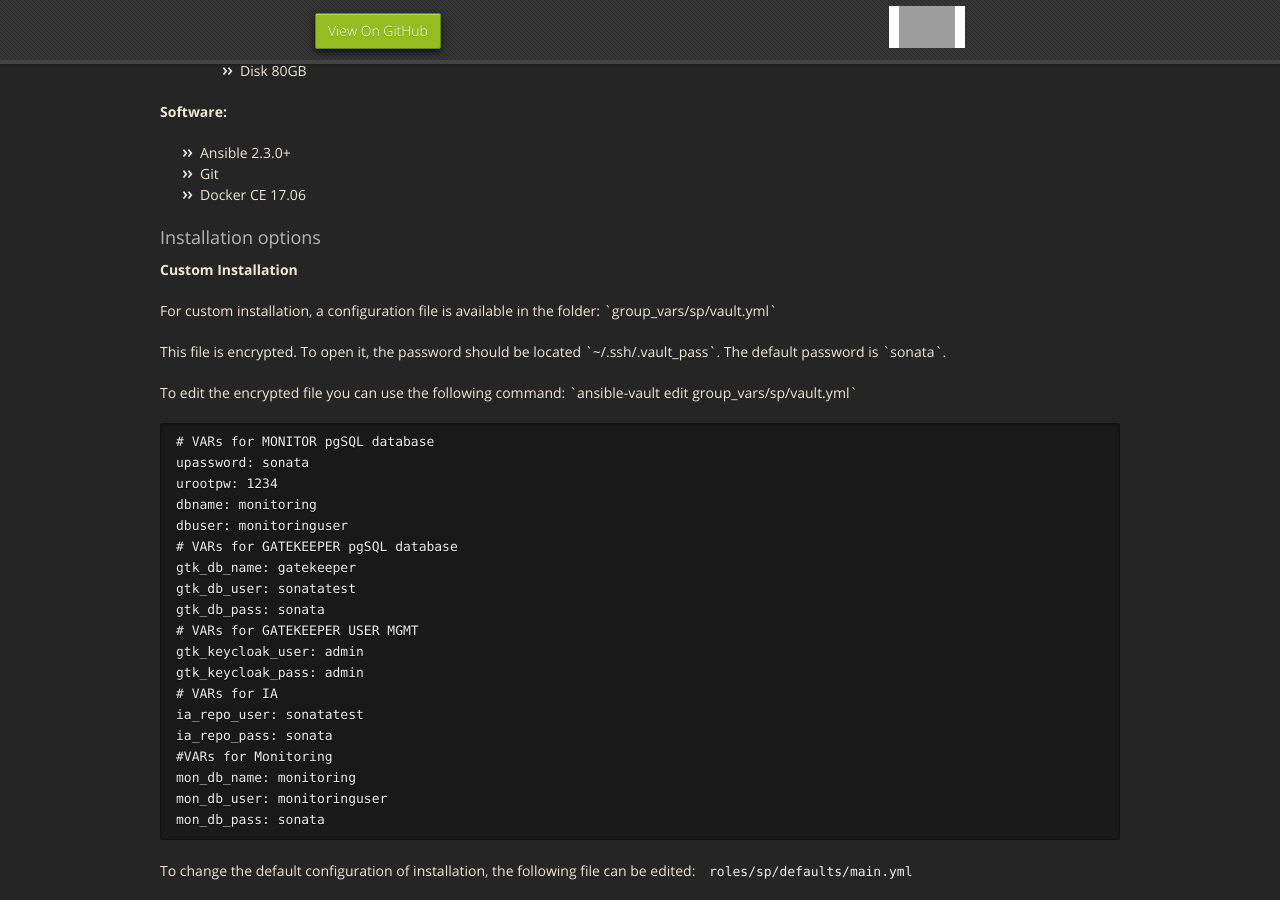
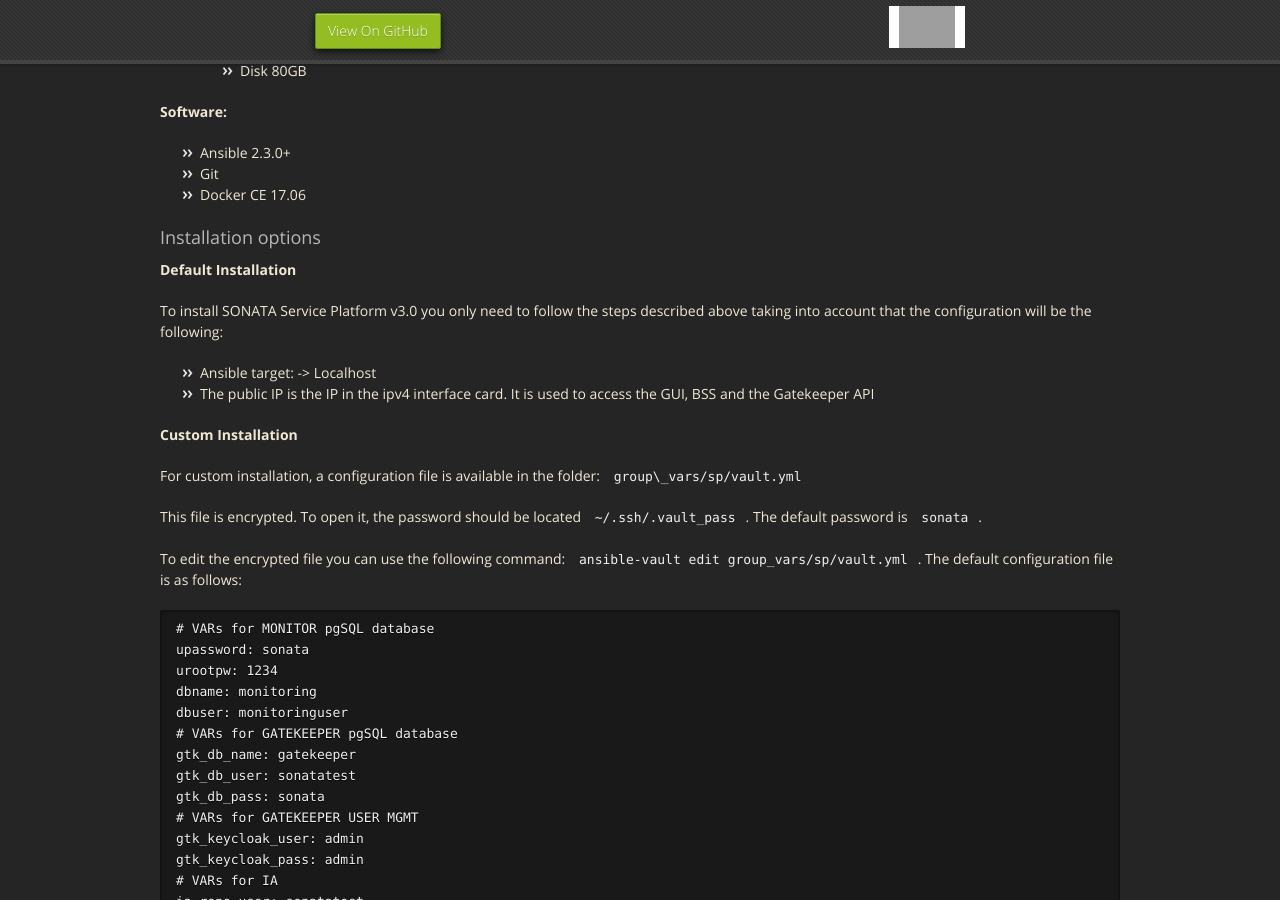
Before and after one commit to sonata-nfv/sonata-nfv.github.io, a Jekyll site: the page built from component_installation.md, in a window 1280 px wide and 900 px high, scrolled down 959 px. Built offline with Jekyll 4.4.1, drawn with Linux system fonts in a browser that asks for light colours; nearby versions of some CDN libraries; grey boxes are pictures that could not be loaded.

Commit message:
update "installation options" section

````diff
--- a/component_installation.md
+++ b/component_installation.md
@@ -42,13 +42,20 @@ Afterwards, you are ready to create your own services (or acquire existing ones)
 
 ### Installation options
 
+**Default Installation**
+
+To install SONATA Service Platform v3.0 you only need to follow the steps described above taking into account that the configuration will be the following:
+
+-   Ansible target: -&gt; Localhost
+-   The public IP is the IP in the ipv4 interface card. It is used to access the GUI, BSS and the Gatekeeper API
+
 **Custom Installation**
 
-For custom installation, a configuration file is available in the folder: \`group\_vars/sp/vault.yml\`
+For custom installation, a configuration file is available in the folder: `group\_vars/sp/vault.yml`
 
-This file is encrypted. To open it, the password should be located \`~/.ssh/.vault\_pass\`. The default password is \`sonata\`.
+This file is encrypted. To open it, the password should be located `~/.ssh/.vault_pass`. The default password is `sonata`.
 
-To edit the encrypted file you can use the following command: \`ansible-vault edit group\_vars/sp/vault.yml\`
+To edit the encrypted file you can use the following command: `ansible-vault edit group_vars/sp/vault.yml`. The default configuration file is as follows:
 
 ```
 # VARs for MONITOR pgSQL database
````
